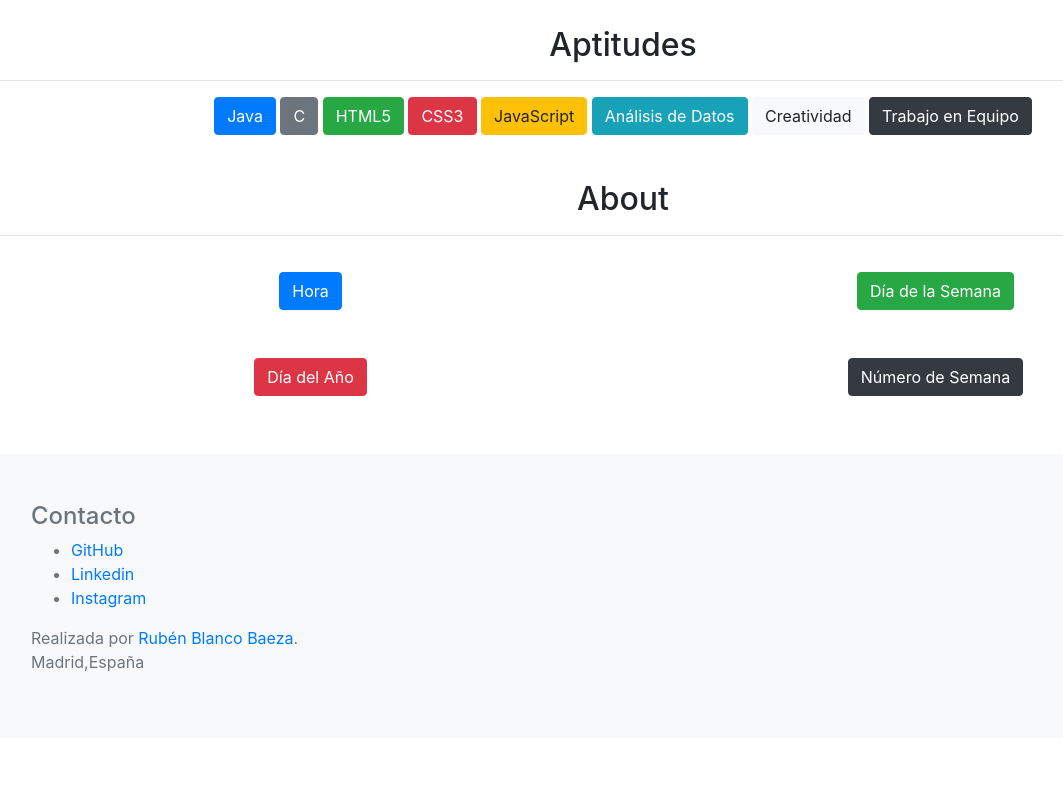
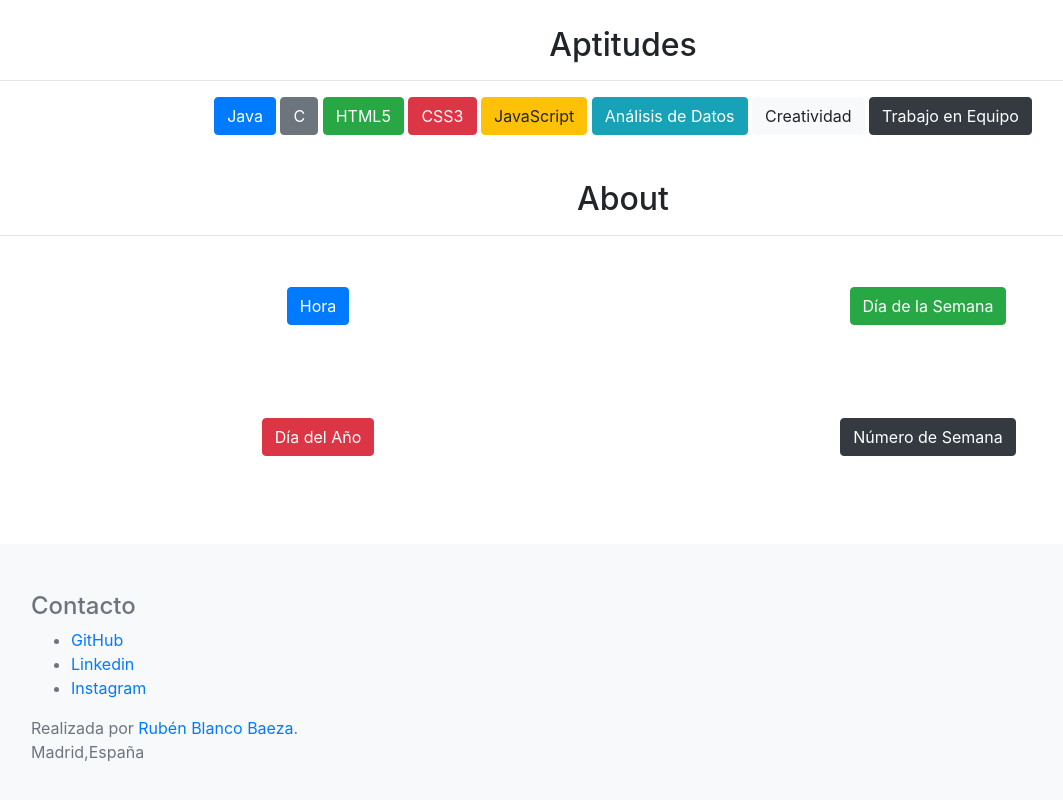
Before and after one commit to rubenblancoba/rubsssbb.github.io, a plain HTML site: page index.htm in a window 1280 px wide. Shown: the part 1052-1852 px from the top of the page, without its empty margins (17-1080 px from the left). Before the commit the page ends 1790 px from the top, so only its background shows below. Drawn offline with nearby package versions, Linux system fonts and the light colour scheme.

Commit message:
Arreglado fallo

```diff
--- a/index.htm
+++ b/index.htm
@@ -88,6 +88,7 @@
 <div class=" parent text-center" id="About">
   <h2>About</h2>
   <hr>
+  <div class="parent text-center">
     <div class="twins text-center">
       <button type="button" onclick="getHora()" class="btn btn-primary">Hora</button>
       <h6 id="Hora" class="text-center"></h6>
@@ -96,6 +97,8 @@
       <button type="button" onclick="getDiaSemana()"class="btn btn-success">Día de la Semana</button>
       <h6 id="DiaS" class="text-center"></h6>
     </div>
+  </div>
+  <div class="parent text-center">
     <div class="twins text-center">
       <button type="button" onclick="getDiaAño()"class="btn btn-danger">Día del Año</button>
       <h6 id="DiaA" class="text-center"></h6>
@@ -104,6 +107,7 @@
       <button type="button" onclick="getSemana()"class="btn btn-dark">Número de Semana</button>
       <h6 id="Semana" class="text-center"></h6>
     </div>
+  </div>
 
 </div>
 
--- a/style.css
+++ b/style.css
@@ -93,7 +93,6 @@ img{
 .child {
   width: 90%;
   padding: 20%;
-  margin: .5em auto;
 }
 .twins {
   width: 50%;
```
